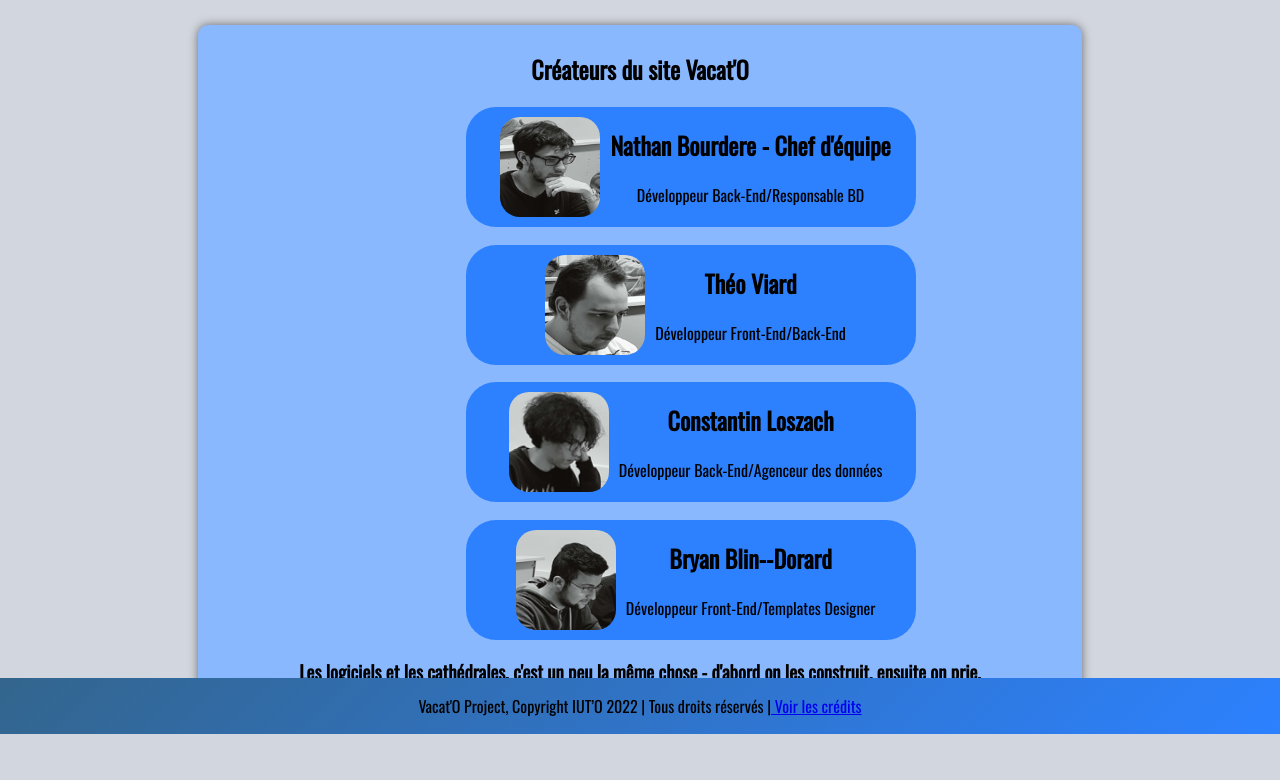
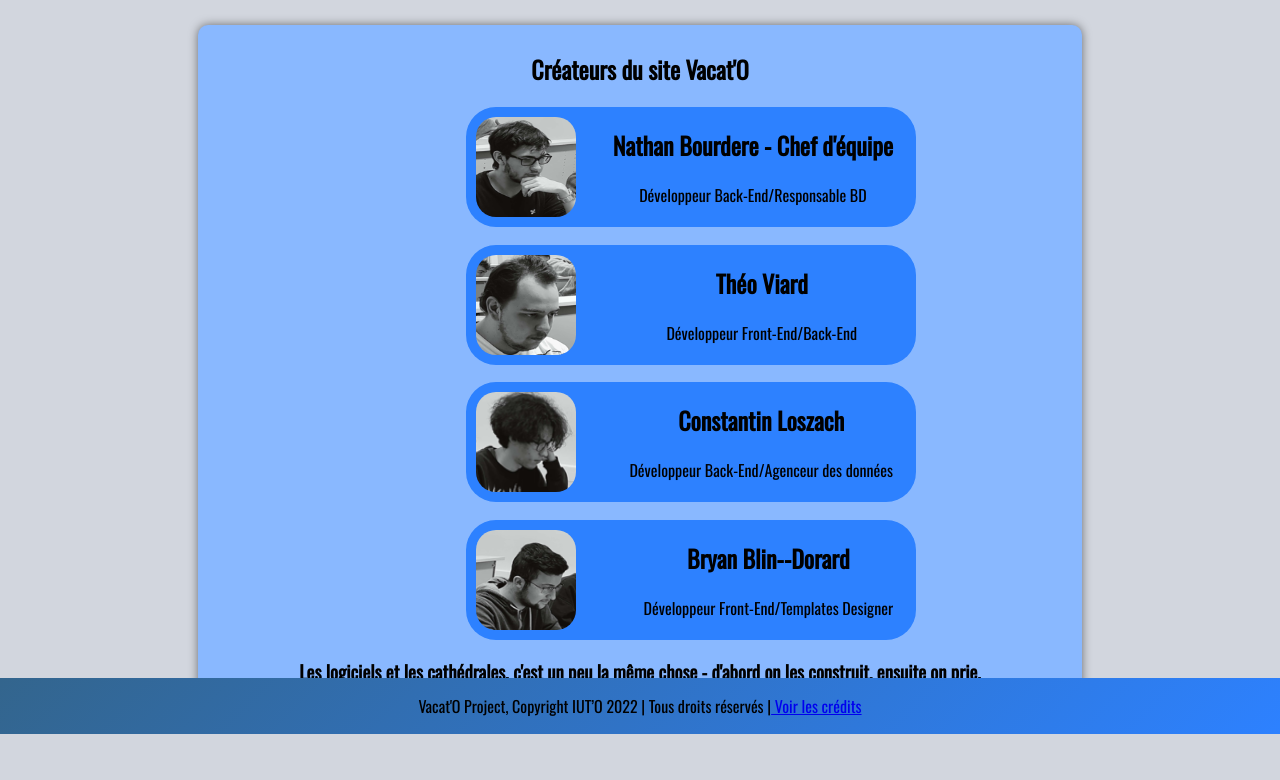
Before and after one commit to NathanBourdere/SAE3.05_grp_NathanBourdere_2A, a Flask app: page /credits/ in a window 1280 px wide. Shown: the part 66-846 px from the top of the page. Run offline with Flask 2, Linux system fonts and the light colour scheme.

Commit message:
ajout du style pour les crédits

```diff
--- a/app/static/CSS/generalCSS.css
+++ b/app/static/CSS/generalCSS.css
@@ -224,7 +224,7 @@ li {
 
 .credits {
     display: flex;
-    justify-content: center;
+    justify-content: space-between;
     background-color: rgb(45, 129, 255);
     border-radius: 30px;
     margin-left: 30%;
@@ -239,3 +239,11 @@ li {
     margin: 10px;
     border-radius: 20px;
 }
+
+.infosPers {
+    margin-right: 5%;
+}
+
+main>section:nth-child(3)>.infosPers {
+    margin-right: 13%;
+}
```
